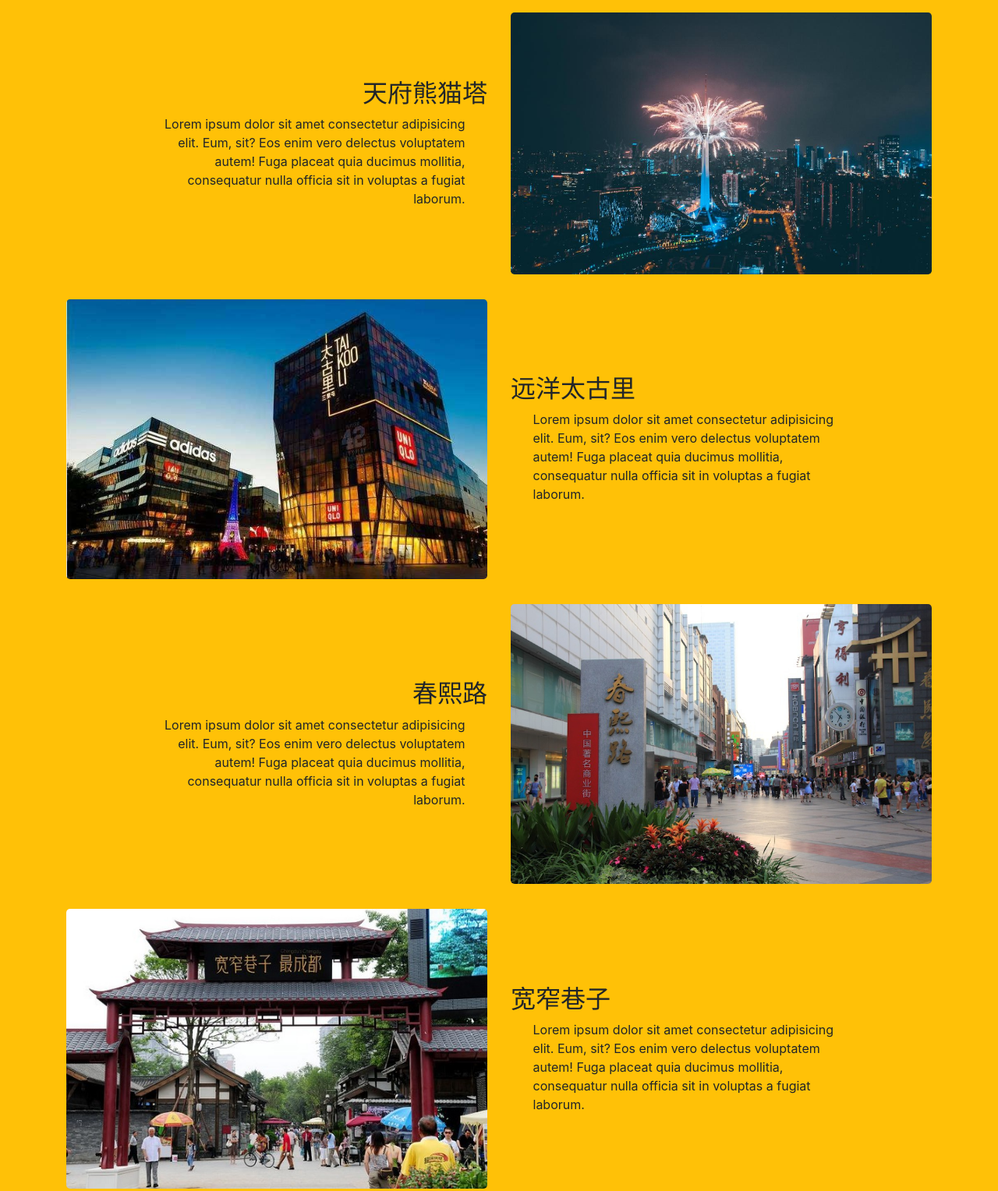
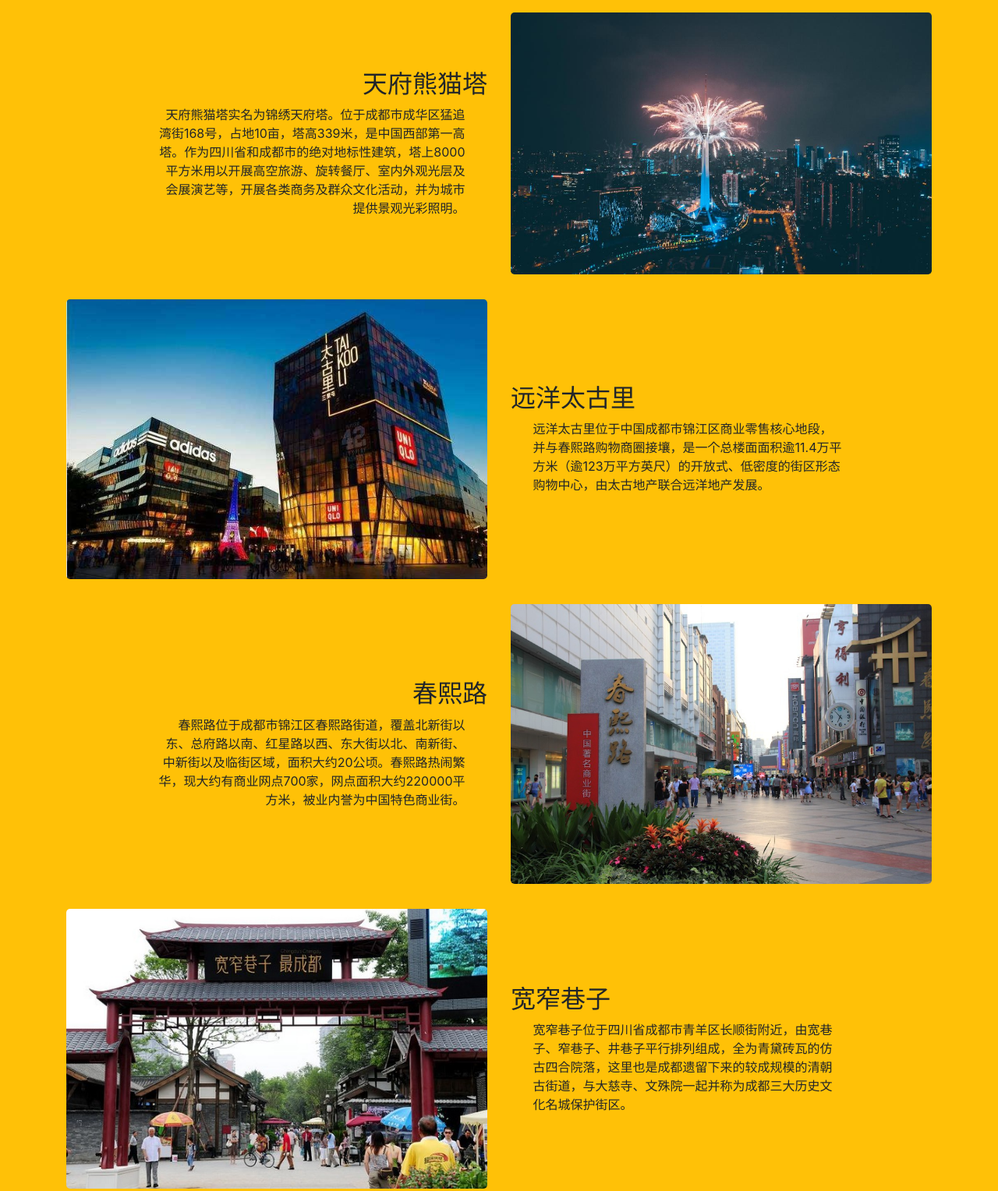
Before and after one commit to OoiBP/Challenge, a plain HTML site: page responsive_design/index.html in a window 1280 px wide. Shown: the part 840-2368 px from the top of the page at 78% size. Drawn offline with nearby package versions, Linux system fonts and the light colour scheme.

Commit message:
Update location text

```diff
--- a/responsive_design/index.html
+++ b/responsive_design/index.html
@@ -55,10 +55,7 @@
                 <div class="row">
                     <div class="col-3"></div>
                     <div class="left col-9">
-                        Lorem ipsum dolor sit amet consectetur adipisicing elit. Eum, sit? Eos enim vero delectus
-                        voluptatem
-                        autem! Fuga placeat quia ducimus mollitia, consequatur nulla officia sit in voluptas a fugiat
-                        laborum.
+                        天府熊猫塔实名为锦绣天府塔。位于成都市成华区猛追湾街168号，占地10亩，塔高339米，是中国西部第一高塔。作为四川省和成都市的绝对地标性建筑，塔上8000平方米用以开展高空旅游、旋转餐厅、室内外观光层及会展演艺等，开展各类商务及群众文化活动，并为城市提供景观光彩照明。
                     </div>
                 </div>
             </div>
@@ -72,10 +69,7 @@
                 <h2>远洋太古里</h2>
                 <div class="row">
                     <div class="right col-9">
-                        Lorem ipsum dolor sit amet consectetur adipisicing elit. Eum, sit? Eos enim vero delectus
-                        voluptatem
-                        autem! Fuga placeat quia ducimus mollitia, consequatur nulla officia sit in voluptas a fugiat
-                        laborum.
+                        远洋太古里位于中国成都市锦江区商业零售核心地段，并与春熙路购物商圈接壤，是一个总楼面面积逾11.4万平方米（逾123万平方英尺）的开放式、低密度的街区形态购物中心，由太古地产联合远洋地产发展。
                     </div>
                 </div>
             </div>
@@ -90,10 +84,7 @@
                 <div class="row">
                     <div class="col-3"></div>
                     <div class="left col-9">
-                        Lorem ipsum dolor sit amet consectetur adipisicing elit. Eum, sit? Eos enim vero delectus
-                        voluptatem
-                        autem! Fuga placeat quia ducimus mollitia, consequatur nulla officia sit in voluptas a fugiat
-                        laborum.
+                        春熙路位于成都市锦江区春熙路街道，覆盖北新街以东、总府路以南、红星路以西、东大街以北、南新街、中新街以及临街区域，面积大约20公顷。春熙路热闹繁华，现大约有商业网点700家，网点面积大约220000平方米，被业内誉为中国特色商业街。
                     </div>
                 </div>
             </div>
@@ -107,10 +98,7 @@
                 <h2>宽窄巷子</h2>
                 <div class="row">
                     <div class="right col-9">
-                        Lorem ipsum dolor sit amet consectetur adipisicing elit. Eum, sit? Eos enim vero delectus
-                        voluptatem
-                        autem! Fuga placeat quia ducimus mollitia, consequatur nulla officia sit in voluptas a fugiat
-                        laborum.
+                        宽窄巷子位于四川省成都市青羊区长顺街附近，由宽巷子、窄巷子、井巷子平行排列组成，全为青黛砖瓦的仿古四合院落，这里也是成都遗留下来的较成规模的清朝古街道，与大慈寺、文殊院一起并称为成都三大历史文化名城保护街区。
                     </div>
                 </div>
             </div>
@@ -125,10 +113,7 @@
                 <div class="row">
                     <div class="col-3"></div>
                     <div class="left col-9">
-                        Lorem ipsum dolor sit amet consectetur adipisicing elit. Eum, sit? Eos enim vero delectus
-                        voluptatem
-                        autem! Fuga placeat quia ducimus mollitia, consequatur nulla officia sit in voluptas a fugiat
-                        laborum.
+                        锦里是成都武侯祠博物馆（三国历史遗迹区、锦里民俗区、西区）的一部分，占地30000余平方米，建筑面积14000余平方米，街道全长550米，以明末清初川西民居作外衣，三国文化与成都民俗作内涵，集旅游购物、休闲娱乐为一体。
                     </div>
                 </div>
             </div>
```
